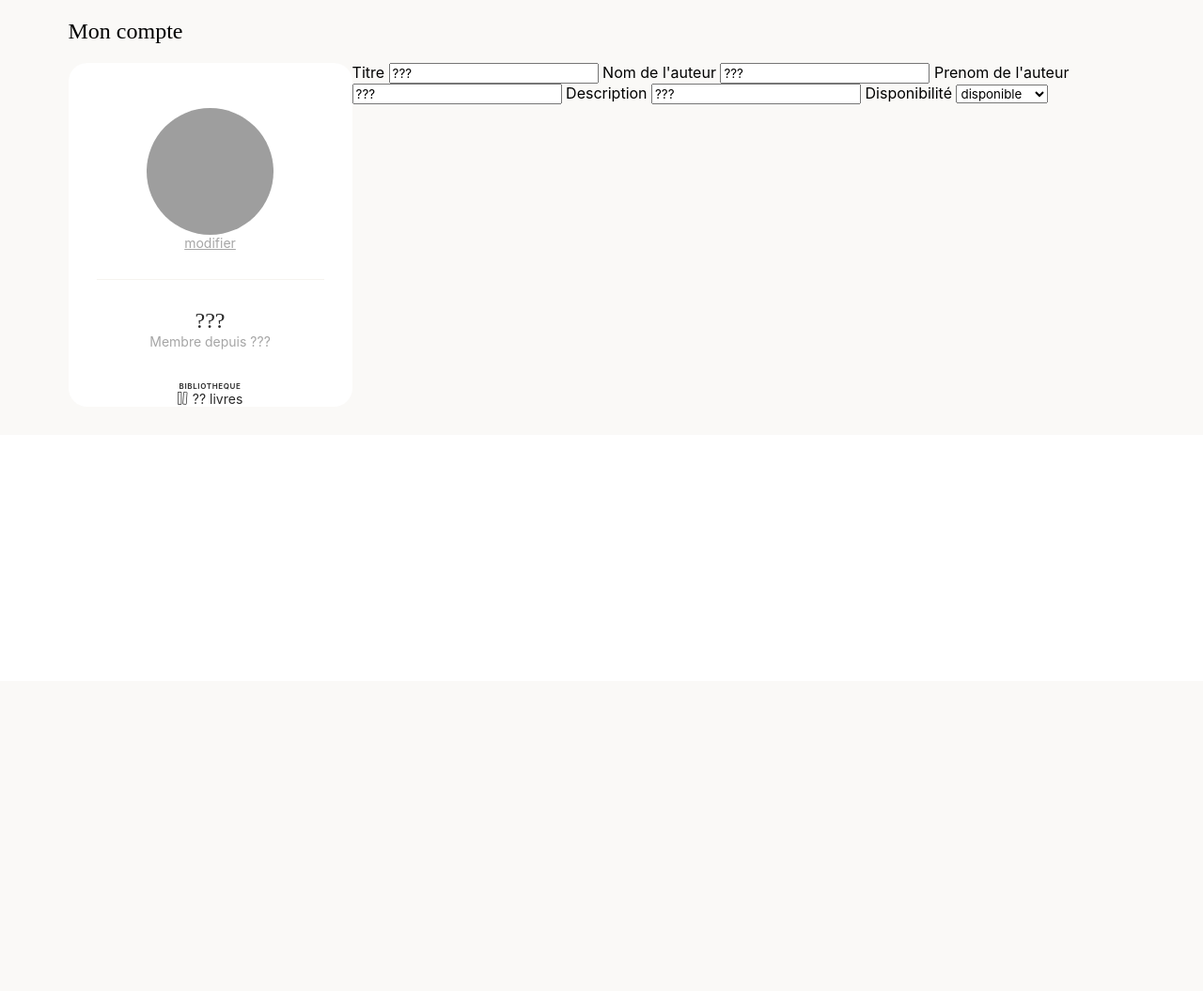
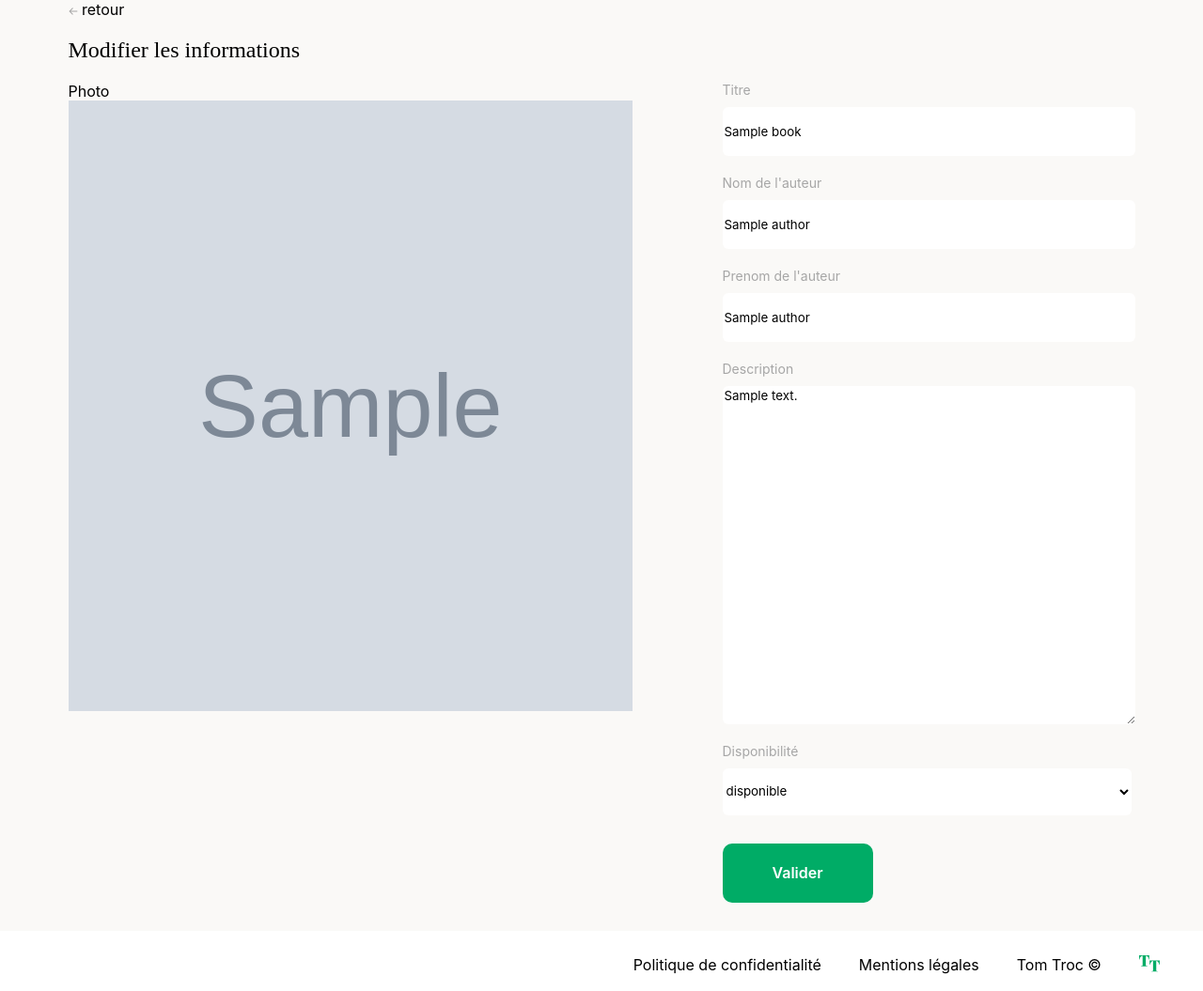
Before and after one commit to Wutzy/OC-SF-TomTroc, a PHP site: template TomTroc/views/templates/editBook.php in a window 1280 px wide. Shown: the part 75-1130 px from the top of the page at 94% size. Before the commit the page ends 506 px from the top, so only its background shows below. Run offline with PHP 8.4, Linux system fonts and the light colour scheme; the template is opened without the code that fills it: most values are stand-ins (such as "Sample title", 1, 10 or a date in 2020); grey boxes marked "Sample" are stand-in pictures; some web fonts are replaced; grey boxes are pictures that could not be loaded.

Commit message:
Add files via upload

```diff
--- a/TomTroc/controllers/UserController.php
+++ b/TomTroc/controllers/UserController.php
@@ -63,6 +63,7 @@ class UserController
         $messageManager = new MessageManager();
         $lastMessages = $messageManager->getAllSendersByUserId();
         $allMessages = [];
+        $img_link = '';
 
         if (!empty($sender)) {
             $allMessages = $messageManager->getConversationWithSomeone($sender->getId());
--- a/TomTroc/css/style.css
+++ b/TomTroc/css/style.css
@@ -457,7 +457,7 @@ nav{
     font-weight: 400;
     line-height: normal;
 }
-.registerFormGrid input{
+.registerFormGrid input, textarea, select{
     width: 322px;
     height: 50px;
     border-radius: 6px;
@@ -841,3 +841,20 @@ tr .author {
 .myself p{
     background-color: #EDF2F6;
 }
+
+/** Edit Book Page */
+.book-picture img {
+    height: 650px;
+    width: 600px;
+}
+
+#description {
+    width: 435px;
+    height: 356px;
+    justify-content: start;
+}
+
+.editBook-form .editFormGrid input, select{
+    width: 435px;
+    height: 50px;
+}
--- a/TomTroc/views/templates/bookDetails.php
+++ b/TomTroc/views/templates/bookDetails.php
@@ -10,7 +10,7 @@
         </div>
         <div class="book-details-informations">
             <h2 class="book-title"><?= Utils::format($book->title) ?></h2>
-            <p class="book-author">par  <?= $book->author_forname . ' ' . $book->author_name ?></p>
+            <p class="book-author">par  <?= $book->author->forname . ' ' . $book->author->name ?></p>
             <svg width="29" height="1" viewBox="0 0 29 1" fill="none" xmlns="http://www.w3.org/2000/svg">
                 <path d="M1 0.5L28 0.500002" stroke="#A6A6A6" stroke-linecap="round"/>
             </svg>
@@ -20,7 +20,7 @@
             <a href="#" class="owner-card">
                 <img src="<?= $book->image ?>" alt="">
                 <p class="owner-nickname">
-                    <?= Utils::format($book->owner_nickname) ?>
+                    <?= Utils::format($book->owner->nickname) ?>
                 </p>
             </a>
             <div>
--- a/TomTroc/views/templates/editBook.php
+++ b/TomTroc/views/templates/editBook.php
@@ -5,43 +5,39 @@
 ?>
 <section class="myAccount-section">
     <div class="myAccount-container">
-        <h2>Mon compte</h2>
+        <div>
+            <a href="#">
+                <svg width="10" height="8" viewBox="0 0 10 8" fill="none" xmlns="http://www.w3.org/2000/svg">
+                    <path d="M0.646447 3.64645C0.451184 3.84171 0.451184 4.15829 0.646447 4.35355L3.82843 7.53553C4.02369 7.7308 4.34027 7.7308 4.53553 7.53553C4.7308 7.34027 4.7308 7.02369 4.53553 6.82843L1.70711 4L4.53553 1.17157C4.7308 0.976311 4.7308 0.659728 4.53553 0.464466C4.34027 0.269204 4.02369 0.269204 3.82843 0.464466L0.646447 3.64645ZM9 4.5C9.27614 4.5 9.5 4.27614 9.5 4C9.5 3.72386 9.27614 3.5 9 3.5V4.5ZM1 4.5H9V3.5H1V4.5Z" fill="#A6A6A6"/>
+                </svg>
+                retour
+            </a>
+        </div>
+        <h2>Modifier les informations</h2>
         <div class="user-infos">
-            <div class="user-card">
-                <div class="user-picture">
-                    <img src="views/assets/user-image.jpg" alt="">
-                    <a href="#">modifier</a>
-                </div>
-                <div class="user-line"></div>
-                <div class="user-details">
-                    <div class="user-infos-nickname">???</div>
-                    <div class="user-infos-seniority">Membre depuis ???</div>
-                    <div class="book-owner-label">BIBLIOTHEQUE</div>
-                    <div class="user-info-totalBooks">
-                        <svg width="11" height="14" viewBox="0 0 11 14" fill="none" xmlns="http://www.w3.org/2000/svg">
-                        <path fill-rule="evenodd" clip-rule="evenodd" d="M9.46556 0.160154L7.2112 0.00251429C6.65202 -0.0365878 6.16701 0.385024 6.12791 0.944207L5.32192 12.4705C5.28281 13.0296 5.70442 13.5147 6.26361 13.5538L8.51796 13.7114C9.07715 13.7505 9.56215 13.3289 9.60125 12.7697L10.4072 1.24345C10.4464 0.684262 10.0247 0.199256 9.46556 0.160154ZM6.84113 0.99408C6.85269 0.828798 6.99605 0.70418 7.16133 0.715737L9.41568 0.873377C9.58096 0.884935 9.70558 1.02829 9.69403 1.19357L8.88803 12.7198C8.87647 12.8851 8.73312 13.0097 8.56783 12.9982L6.31348 12.8405C6.1482 12.829 6.02358 12.6856 6.03514 12.5203L6.84113 0.99408Z" fill="#292929"/>
-                        <path fill-rule="evenodd" clip-rule="evenodd" d="M3.27482 0.0648067H1.01496C0.454414 0.0648067 0 0.519224 0 1.07977V12.6342C0 13.1947 0.454416 13.6491 1.01496 13.6491H3.27482C3.83537 13.6491 4.28979 13.1947 4.28979 12.6342V1.07977C4.28979 0.519221 3.83537 0.0648067 3.27482 0.0648067ZM0.714965 1.07977C0.714965 0.914086 0.849279 0.779771 1.01496 0.779771H3.27482C3.44051 0.779771 3.57482 0.914086 3.57482 1.07977V12.6342C3.57482 12.7999 3.44051 12.9342 3.27482 12.9342H1.01496C0.849279 12.9342 0.714965 12.7999 0.714965 12.6342V1.07977Z" fill="#292929"/>
-                        </svg>
-                        ?? livres
-                    </div>
-                </div>
+            <div class="book-picture">
+                <div>Photo</div>
+                <img src="<?= $book->image ?>" alt="">
             </div>
             <div class="editBook-form">
-                <form action="index.php" method="post" class="">
-                    <div class="editFormGrid">
+                <form action="index.php?action=updateBook" method="post" class="">
+                    <div class="editFormGrid registerFormGrid">
                         <label for="email">Titre</label>
-                        <input type="text" name="title" id="title" value="???" required>
-                        <label for="password">Nom de l'auteur</label>
-                        <input type="text" name="firstname" id="firstname" value="???" required>
-                        <label for="password">Prenom de l'auteur</label>
-                        <input type="text" name="lastname" id="lastname" value="???" required>
+                        <input type="text" name="title" id="title" value="<?= $book->title ?>" required>
+                        <label for="firstname">Nom de l'auteur</label>
+                        <input type="text" name="firstname" id="firstname" value="<?= $book->author->name?>" required>
+                        <label for="lastname">Prenom de l'auteur</label>
+                        <input type="text" name="lastname" id="lastname" value="<?= $book->author->forname ?>" required>
                         <label for="nickname">Description</label>
-                        <input type="text" name="description" id="description" value="???" required>
+                        <textarea name="description" id="description" required><?= $book->description ?></textarea>
                         <label for="nickname">Disponibilité</label>
                         <select type="select" name="availability" id="availability">
-                            <option value="disponible">disponible</option>
-                            <option value="disponible">indisponible</option>
-                        <button class="btn btn-save">Enregistrer</button>
+                            <option value="1" <?php if ($book->availability == 1) { echo 'selected';} ?>>disponible</option>
+                            <option value="0" <?php if ($book->availability == 0) { echo 'selected';} ?>>indisponible</option>
+                        </select>
+                        <input type="hidden" name="id" id="id" value="<?= $book->getId() ?>">
+                        <input type="hidden" name="image" id="image" value="<?= $book->image ?>">
+                        <button class="btn btn-save">Valider</button>
                     </div>
                 </form>
             </div>
--- a/TomTroc/views/templates/home.php
+++ b/TomTroc/views/templates/home.php
@@ -35,8 +35,8 @@
                         <img src="<?= $book->getImage() ?>" alt="une image" class="last-book-img">
                         <div class="card-content">
                             <div class="last-books-title"><p><?= $book->getTitle() ?></p></div>
-                            <div class="last-books-author"><p><?= $book->author_name .' ' . $book->author_forname ?></p></div>
-                            <div class="last-books-"><p>Vendeur</p></div>
+                            <div class="last-books-author"><p><?= $book->author->name .' ' . $book->author->forname ?></p></div>
+                            <div class="last-books-"><p><?= $book->owner->nickname ?></p></div>
                         </div>
                     </a>
                 </div>
--- a/TomTroc/views/templates/myAccount.php
+++ b/TomTroc/views/templates/myAccount.php
@@ -60,7 +60,7 @@
                         <tr class="book-row">
                             <td class="image"><img src="<?= $book->image ?>" height="50px" alt=""></th>
                             <td class="title"><?= $book->title ?></td>
-                            <td class="author"><?= $book->author_name . ' ' . $book->author_forname ?></td>
+                            <td class="author"><?= $book->author->name . ' ' . $book->author->forname ?></td>
                             <td class="description"><p><?= $book->description ?></p></td>
                             <td>
                                 <?php if($book->availability) {
@@ -70,7 +70,7 @@
                                 }
                                 ?>
                             </td>
-                            <td><div class="action"><a class="edit-button" href="index.php?action=editBook&book_id=<?= $book->getId() ?>">Editer</a> <a class="delete-button" href="#">Supprimer</a></div></td>
+                            <td><div class="action"><a class="edit-button" href="index.php?action=showUpdateBookForm&book_id=<?= $book->getId() ?>">Editer</a> <a class="delete-button" href="#">Supprimer</a></div></td>
                         </tr>
                     <?php } ?>
                 </tbody>
```
Also changed, not shown: TomTroc/controllers/BookController.php (+60 -12 lines), TomTroc/index.php (+7 -2 lines), TomTroc/models/AuthorManager.php (+27 -31 lines), TomTroc/models/Book.php (+24 -27 lines), TomTroc/models/BookManager.php (+11 -11 lines).
